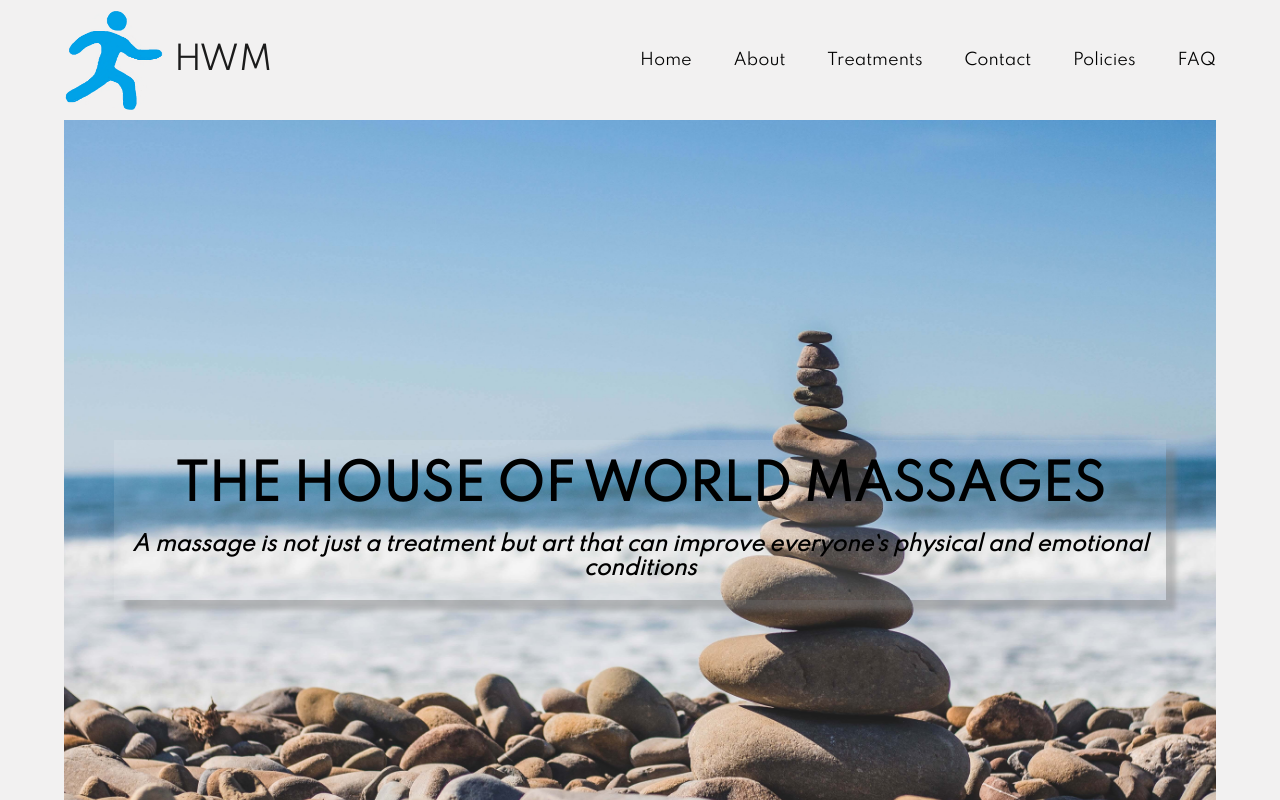
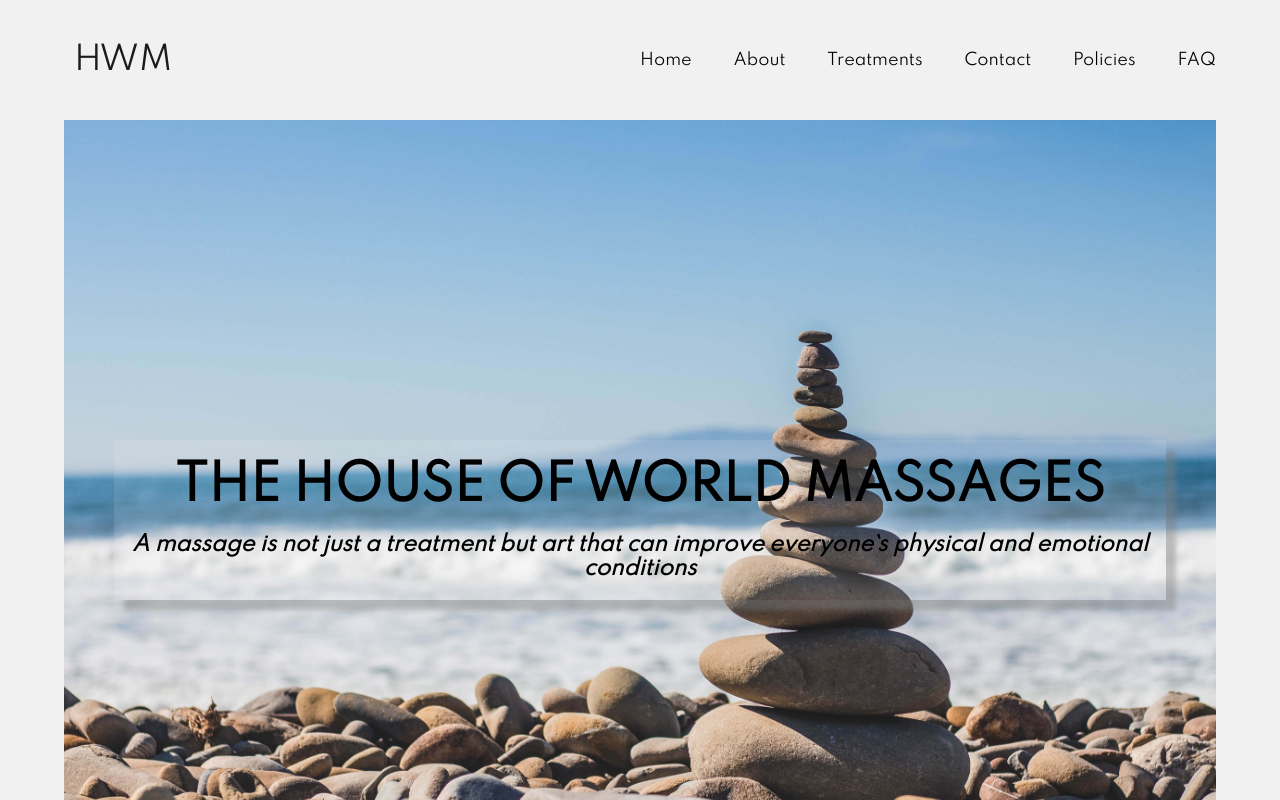
Before and after one commit to 3-gin-7/hwm, a Vue app: page / in a window 1280 px wide. Shown: the top 800 px of the page. Built offline with nearby package versions, Linux system fonts and the light colour scheme.

Commit message:
removed logo image

```diff
--- a/src/App.vue
+++ b/src/App.vue
@@ -2,7 +2,6 @@
   <div id="app">
     <div class="header">
       <div class="logo">
-        <img src="./assets/logo.jpg" alt="logo">
         <p>HWM</p>
         </div>
             <ul class="nav-bar" v-bind:class="{'active': this.isClicked}">
@@ -121,12 +120,6 @@ a{
   align-items: center;
 }
 
-.logo >img{
-  border-radius: 20px;
-  height:100px;
-  width:100px;
-}
-
 .logo>p{
   font-size: 2rem;
   padding:10px;
```
Also changed, not shown: src/assets/logo.jpg (deleted).
